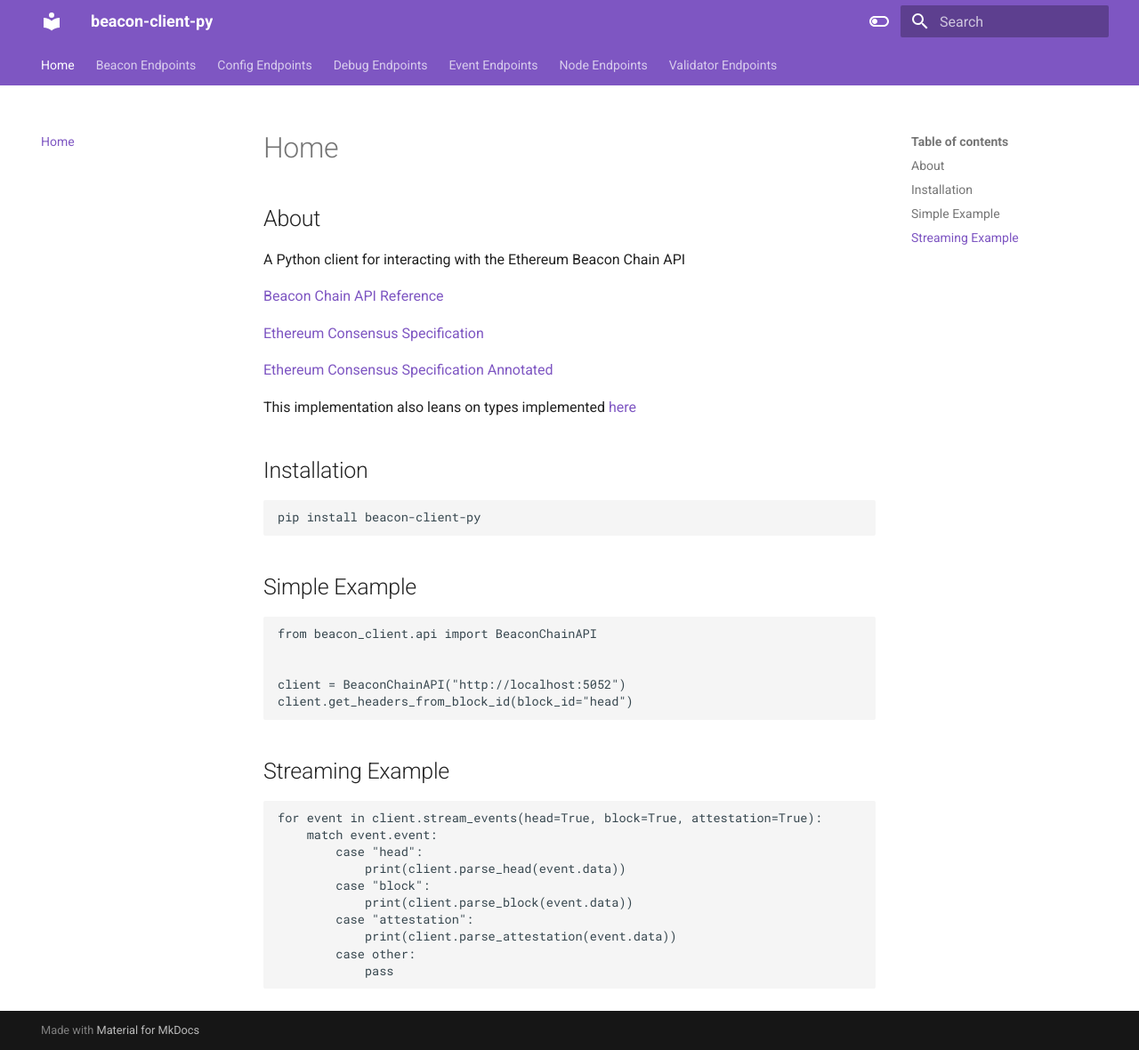
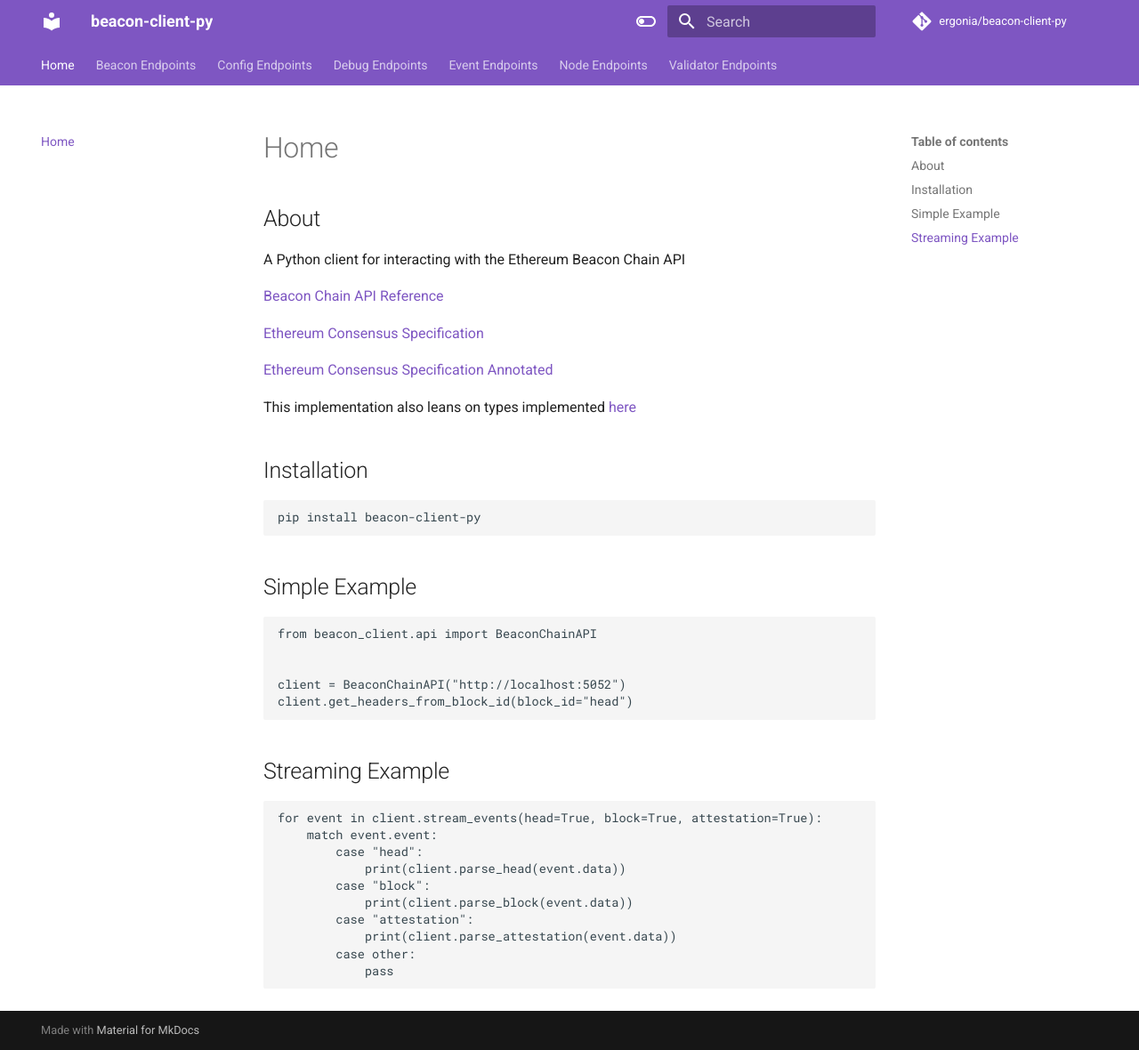
Before and after one commit to ergonia/beacon-client-py, an MkDocs documentation site: the page built from docs/index.md, in a window 1280 px wide and 1180 px high. Shown: the whole window at 89% size. Built offline with MkDocs 1.6.1 and Material for MkDocs 9.7.7, drawn with Linux system fonts in a browser that asks for light colours; comment, search, counter and statistics services are not loaded.

Commit message:
add repo info

```diff
--- a/mkdocs.yml
+++ b/mkdocs.yml
@@ -26,6 +26,10 @@ markdown_extensions:
   - pymdownx.tabbed:
       alternate_style: true
 
+repo_url: https://github.com/ergonia/beacon-client-py
+repo_name: ergonia/beacon-client-py
+site_url: https://ergonia.github.io/beacon-client-py/
+
 plugins:
   - mkdocstrings:
       handlers:
```
